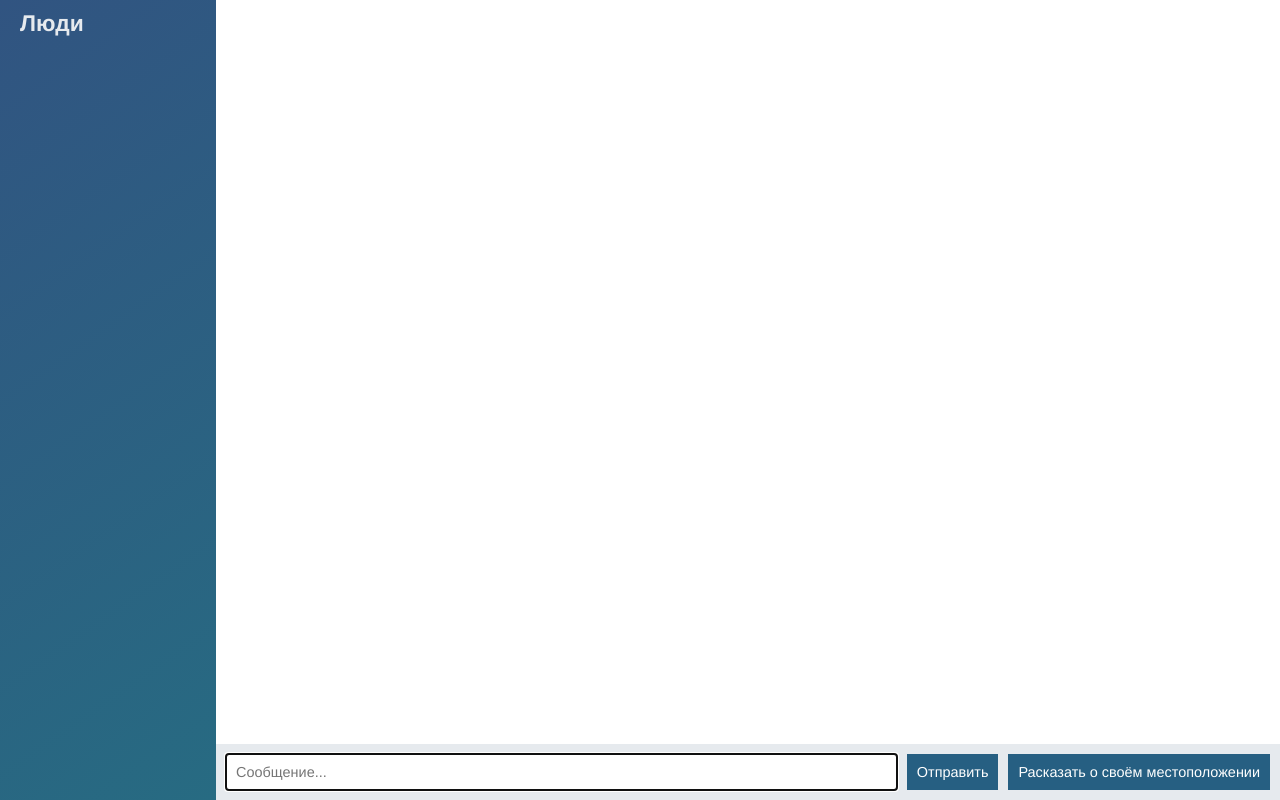
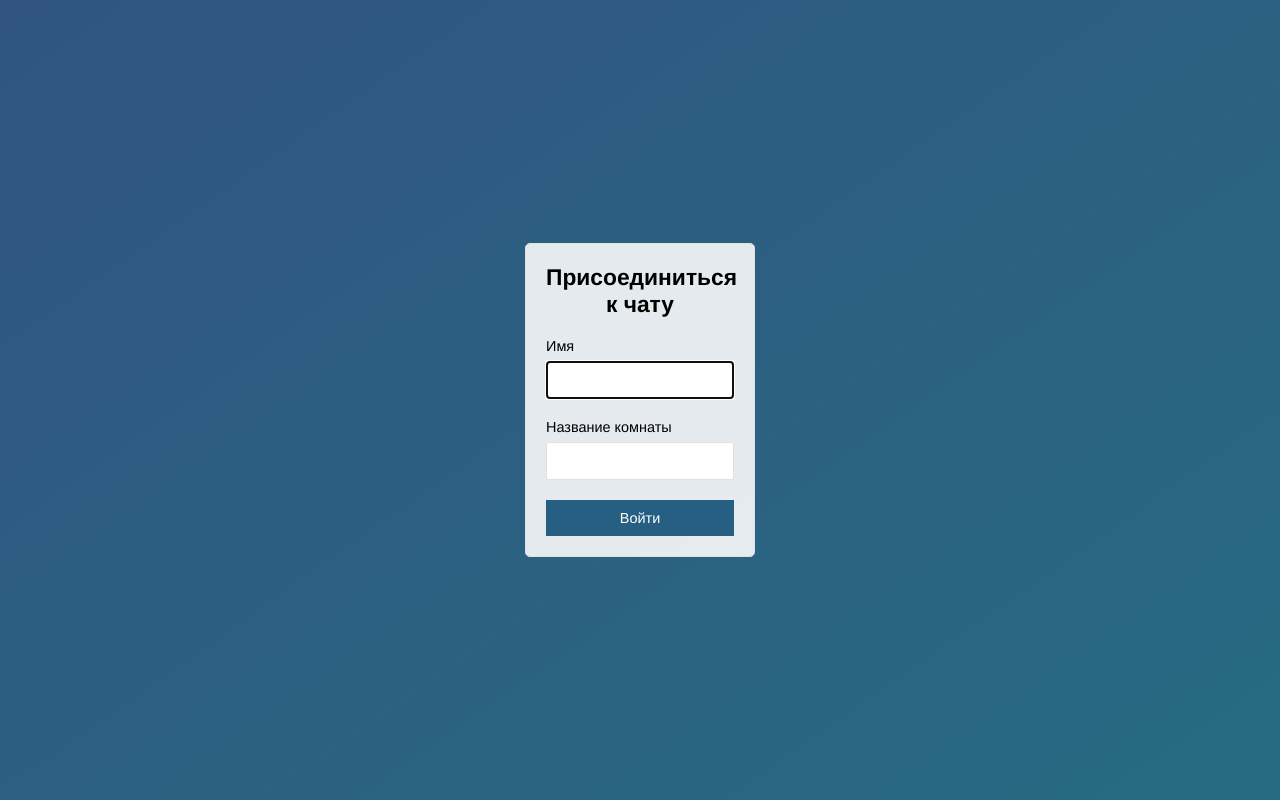
Before and after one commit to Zuodion/node-chat-app, a website: page public/index.html in a window 1280 px wide. Drawn offline with nearby package versions, Linux system fonts and the light colour scheme; no server answers.

Commit message:
Add join page that submit to chat.html

```diff
--- a/public/index.html
+++ b/public/index.html
@@ -1,63 +1,31 @@
 <!DOCTYPE html>
+<html>
+<head>
+    <meta charset="UTF-8">
+    <title>Присоединиться | Беседа</title>
+    <meta name="viewport" content="width=device-width, initial-scale=1, user-scalable=no">
+    <link rel="stylesheet" href="/css/styles.css">
 
-<html>
-
-<head>
-    <meta charset="utf-8">
-    <link rel="stylesheet" href="/css/styles.css">
 </head>
-
-<body class="chat">
-
-<div class="chat__sidebar">
-    <h3>Люди</h3>
-    <div id ="users"></div>
+<body class="centered-form">
+<div class="centered-form__form">
+    <form action="/chat.html">
+    <div class="form-field">
+        <h3>Присоединиться к чату</h3>
+    </div>
+    <div class="form-field">
+        <label>Имя</label>
+        <input type="text" name="name" autofocus/>
+    </div>
+    <div class="form-field">
+        <label>Название комнаты</label>
+            <input type="text" name="room" autofocus/>
+    </div>
+    <div class="form-field">
+        <button>Войти</button>
+    </div>
+    </form>
 </div>
 
-<div class="chat__main">
-    <ol id="messages" class="chat__messages"></ol>
-
-    <div class="chat__footer">
-
-        <form id="message-form">
-
-            <input name="message" type="text" placeholder="Сообщение..." autofocus autocomplete="off"/>
-            <button>Отправить</button>
-    </form>
-    <button id="send-location">Расказать о своём местоположении</button>
-    </div>
-
-</div>
-
-    <script id ="message-template" type="text/template">
-        <li class="message">
-            <div class ="message__title">
-                <h4>{{from}}</h4>
-                <span>{{createdAt}}</span>
-            </div>
-            <div class="message__body">
-                <p>{{text}}</p>
-            </div>
-        </li>
-    </script>
-
-    <script id ="location-message-template" type="text/template">
-        <li class="message">
-            <div class ="message__title">
-                <h4>{{from}}</h4>
-                <span>{{createdAt}}</span>
-            </div>
-            <div class="message__body">
-                <a href="{{url}}" target ="_blank">Я здесь!</a>
-            </div>
-        </li>
-    </script>
-
-    <script src="/js/libs/jquery-3.3.1.min.js"></script>
-    <script src="/js/libs/moment.js"></script>
-    <script src="/js/libs/mustache.js"></script>
-    <script src="/socket.io/socket.io.js"></script>
-    <script src="/js/index.js"></script>
 </body>
-
 </html>
```
Also changed, not shown: public/chat.html (added, +65 -0 lines), public/js/chat.js (renamed from public/js/index.js).
